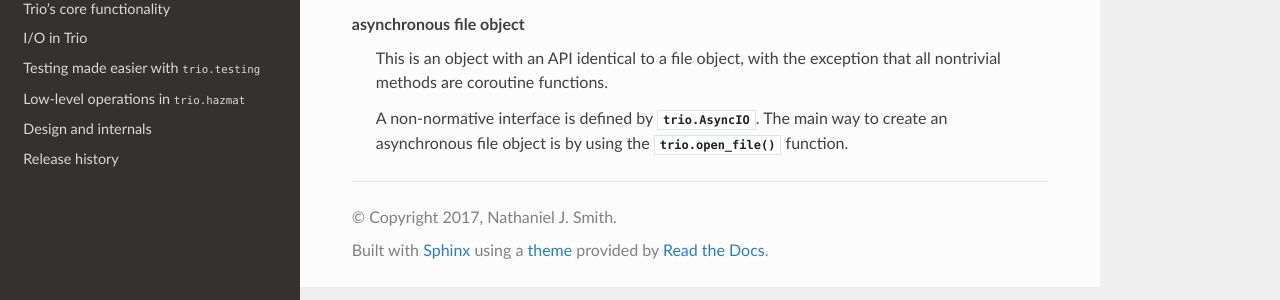
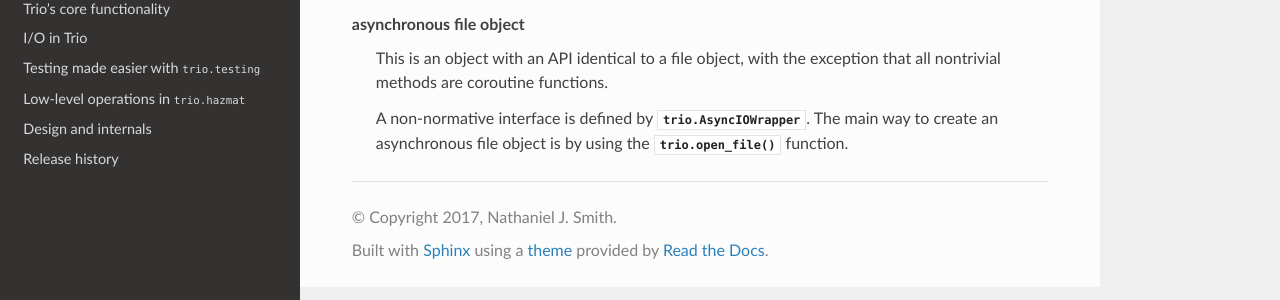
Before and after one commit to GangCheng0619/trio-py-app, a Sphinx documentation site: the page built from docs/source/glossary.rst, in a window 1280 px wide. Shown: the part 141-441 px from the top of the page. Built offline with Sphinx 7.4.7 and the Read the Docs theme 2.0.0, drawn with Linux system fonts in a browser that asks for light colours; the version number is read from the project's files by our own code.

Commit message:
trio: rename AsyncIO to AsyncIOWrapper
This frees us up to create other AsyncIO implementations, and clarifies that
this one is the thread-wrapper implementation.

```diff
--- a/docs/source/glossary.rst
+++ b/docs/source/glossary.rst
@@ -12,6 +12,6 @@ Glossary
        This is an object with an API identical to a :term:`file object`, with
        the exception that all nontrivial methods are coroutine functions.
 
-       A non-normative interface is defined by :class:`trio.AsyncIO`. The main
-       way to create an asynchronous file object is by using the
+       A non-normative interface is defined by :class:`trio.AsyncIOWrapper`. The
+       main way to create an asynchronous file object is by using the
        :func:`trio.open_file` function.
--- a/docs/source/reference-io.rst
+++ b/docs/source/reference-io.rst
@@ -390,7 +390,7 @@ Asynchronous file objects
 
 .. currentmodule:: trio
 
-.. autoclass:: AsyncIO
+.. autoclass:: AsyncIOWrapper
    :members:
 
 Subprocesses
```
Also changed, not shown: 3 other files.
